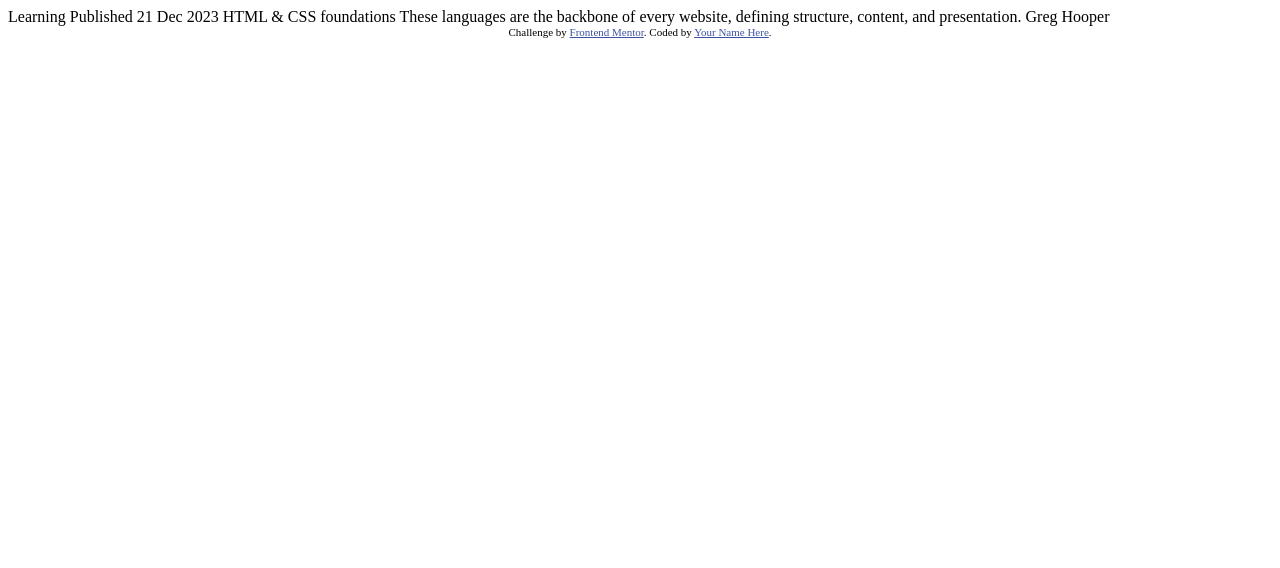
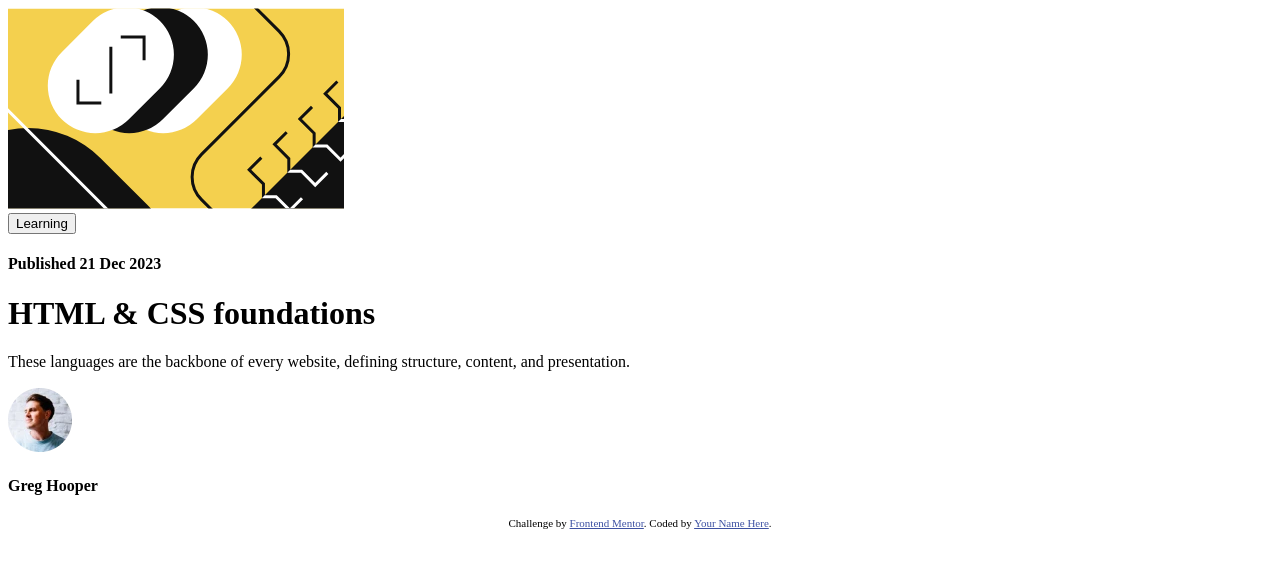
Before and after one commit to sujinch/blog-preview-card-main, a plain HTML site: page index.html in a window 1280 px wide. Drawn offline with Linux system fonts and the light colour scheme.

Commit message:
feat: added markup file

```diff
--- a/index.html
+++ b/index.html
@@ -16,15 +16,22 @@
 </head>
 <body>
 
-  Learning
+  <main>
+    <div class="container">
+      <img src="./assets/images/illustration-article.svg" alt="this is an illustration-article">
+      <div class="content">
 
-  Published 21 Dec 2023
-
-  HTML & CSS foundations
-
-  These languages are the backbone of every website, defining structure, content, and presentation.
-
-  Greg Hooper
+        <button class="category">Learning</button>
+        <h4>Published 21 Dec 2023</h4>
+        <h1>HTML & CSS foundations</h1>
+        <p>These languages are the backbone of every website, defining structure, content, and presentation.</p>
+      </div>
+      <div class="author">
+        <img src="./assets/images/image-avatar.webp" alt="author avatar">
+        <h4>Greg Hooper</h4>
+      </div>
+    </div>
+  </main>
 
   <footer class="attribution">
     Challenge by <a href="https://www.frontendmentor.io?ref=challenge">Frontend Mentor</a>.
```
